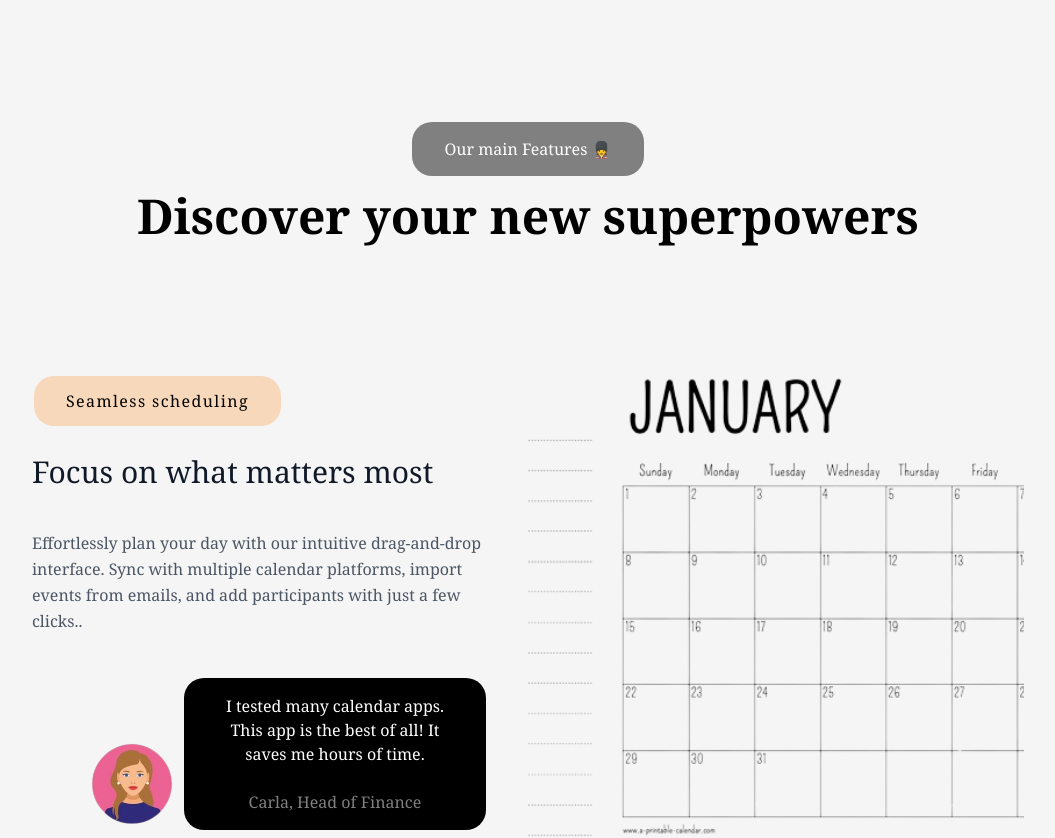
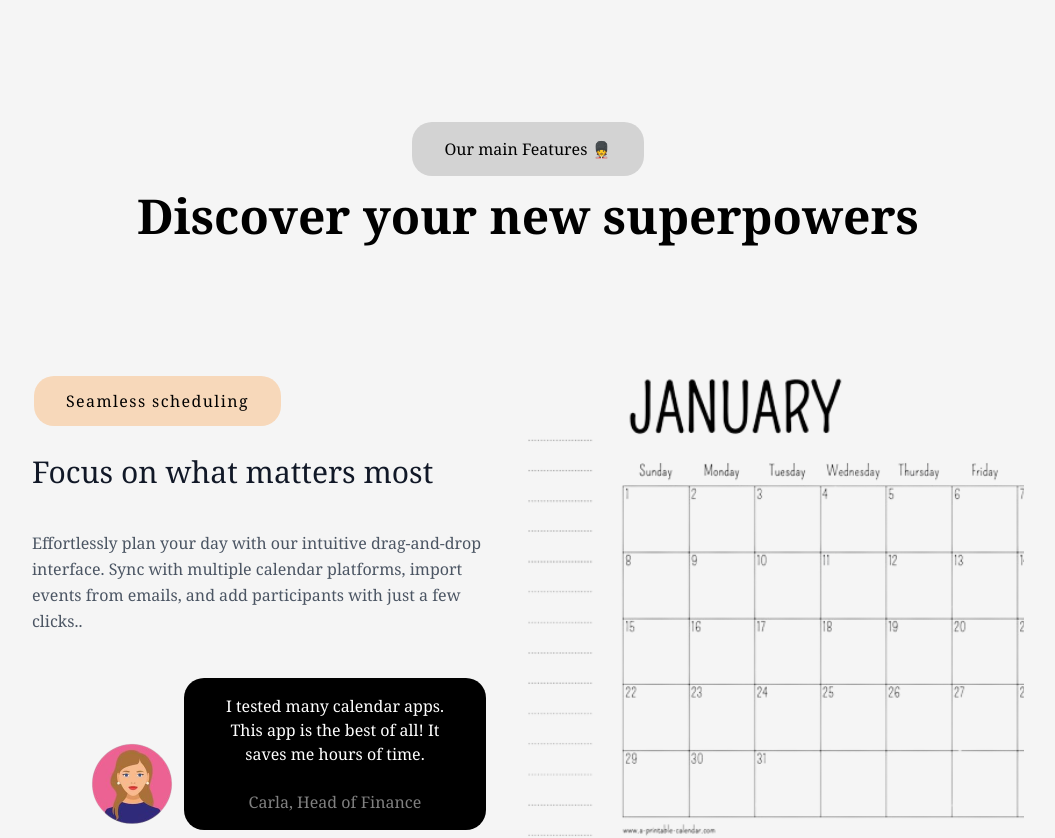
Before and after one commit to vinaya563/hire, a plain HTML site: page index.html in a window 1280 px wide. Shown: the part 1600-2438 px from the top of the page, without its empty margins (112-1167 px from the left). Drawn offline with nearby package versions, Linux system fonts and the light colour scheme.

Commit message:
second commit

```diff
--- a/style.css
+++ b/style.css
@@ -37,7 +37,8 @@
     color: black;
 }
 .button3{
-    background-color: gray;
+    background-color: lightgray;
+        color: black;
 }
 .button4{
     background-color: #CDDFF4;
```
